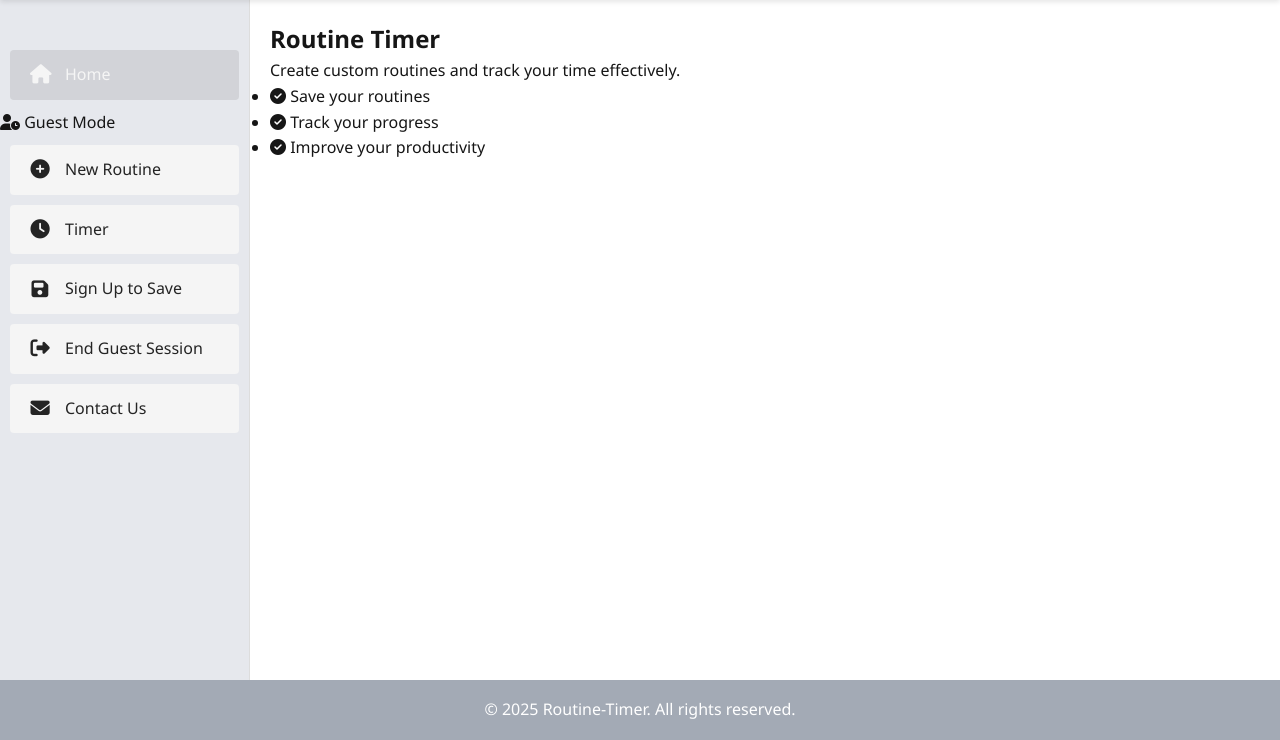
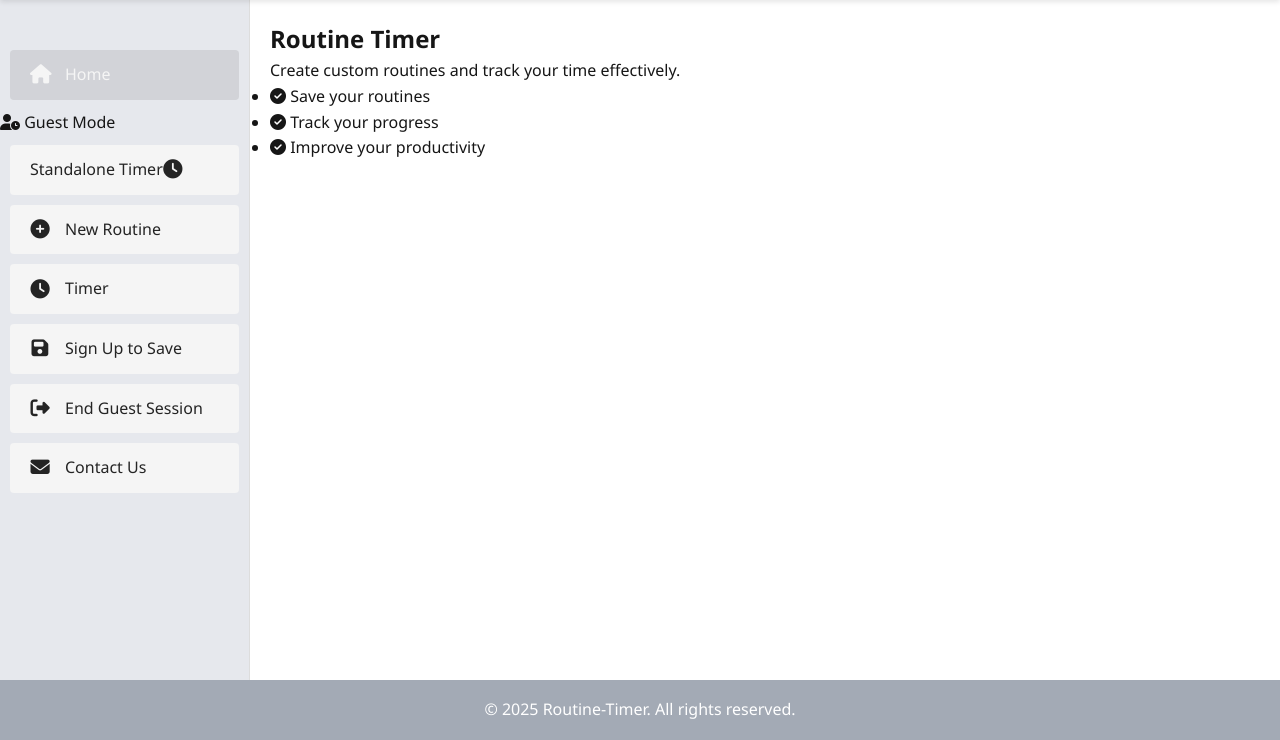
Before and after one commit to humanauction/routine-timer, a Django app: page /home/ in a window 1280 px wide. Shown: the part 60-800 px from the top of the page. Run offline with Django 4.2, Linux system fonts and the light colour scheme; a user stored in the database is signed in; tables that the repository leaves empty hold one stand-in row (values such as "Sample post"); parts of the project's set-up code (start-up, migrations or seed data) failed here and were passed over; some libraries are stand-ins or nearby versions.

Commit message:
add: standalone timer feature: views, URLs, templates

```diff
--- a/routine/templates/routine/timer.html
+++ b/routine/templates/routine/timer.html
@@ -363,4 +363,3 @@ document.addEventListener('DOMContentLoaded', function() {
 });
 </script>
 {% endblock %}
-{% endblock %}
--- a/routine_cap/settings.py
+++ b/routine_cap/settings.py
@@ -54,6 +54,7 @@ INSTALLED_APPS = [
     'home',
     'authentication',
     'routine',
+    'timer',
 ]
 
 MIDDLEWARE = [
--- a/routine_cap/urls.py
+++ b/routine_cap/urls.py
@@ -27,4 +27,5 @@ urlpatterns = [
     path('home/', include('home.urls', namespace='home')),
     path('auth/', include('authentication.urls', namespace='authentication')),
     path('routine/', include('routine.urls', namespace='routine')),
+    path('timer/', include('timer.urls')),
 ]
--- a/templates/base.html
+++ b/templates/base.html
@@ -40,6 +40,9 @@
                                 <i class="fas fa-user-clock"></i> Guest Mode
                             </div>
                             <!-- Links available to guests -->
+                            <a href="{% url 'standalone_timer' %}" class="nav-item">
+                                <span>Standalone Timer</span><i class="fas fa-clock icon"></i>
+                            </a>
                             <a href="{% url 'routine:builder' %}" class="nav-item {% if request.resolver_match.view_name == 'routine:builder' %}active{% endif %}">
                                 <i class="fas fa-plus-circle icon"></i>
                                 <span>New Routine</span>
@@ -64,7 +67,7 @@
                             </a>
                             <a href="{% url 'routine:timer' %}" class="nav-item {% if request.resolver_match.view_name == 'routine:timer' %}active{% endif %}">
                                 <i class="fas fa-clock icon"></i>
-                                <span>Timer</span>
+                                <span>Start Routine</span>
                             </a>
                             <a href="{% url 'routine:list' %}" class="nav-item {% if request.resolver_match.view_name == 'routine:list' %}active{% endif %}">
                                 <i class="fas fa-list icon"></i>
--- /dev/null
+++ b/timer/admin.py
@@ -0,0 +1,3 @@
+from django.contrib import admin
+
+# Register your models here.
--- /dev/null
+++ b/timer/apps.py
@@ -0,0 +1,6 @@
+from django.apps import AppConfig
+
+
+class TimerConfig(AppConfig):
+    default_auto_field = 'django.db.models.BigAutoField'
+    name = 'timer'
--- /dev/null
+++ b/timer/models.py
@@ -0,0 +1,3 @@
+from django.db import models
+
+# Create your models here.
--- /dev/null
+++ b/timer/tests.py
@@ -0,0 +1,3 @@
+from django.test import TestCase
+
+# Create your tests here.
--- /dev/null
+++ b/timer/urls.py
@@ -0,0 +1,6 @@
+from django.urls import path
+from .views import StandaloneTimerView
+
+urlpatterns = [
+    path('', StandaloneTimerView.as_view(), name='standalone_timer'),
+]
--- /dev/null
+++ b/timer/views.py
@@ -0,0 +1,5 @@
+from django.views.generic import TemplateView
+
+
+class StandaloneTimerView(TemplateView):
+    template_name = 'timer/standalone.html'
```
Also changed, not shown: routine/templates/routine/detail.html (+2 -18 lines), timer/__init__.py (added), timer/migrations/__init__.py (added).
